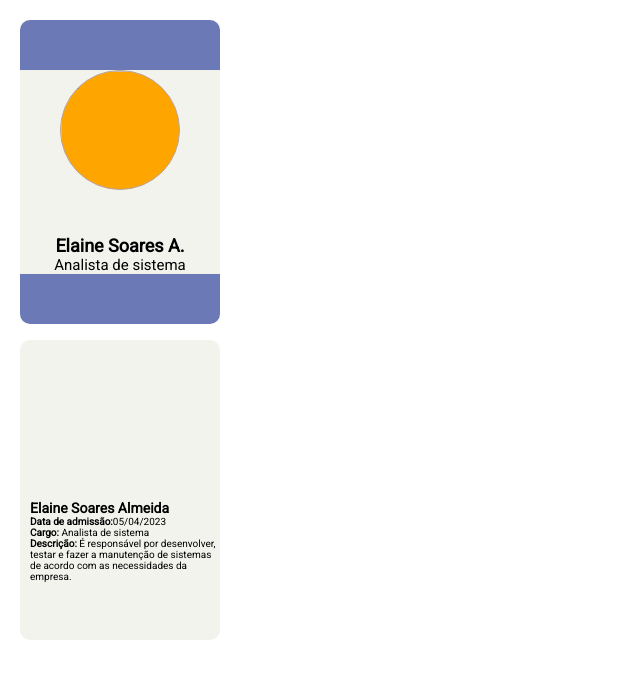
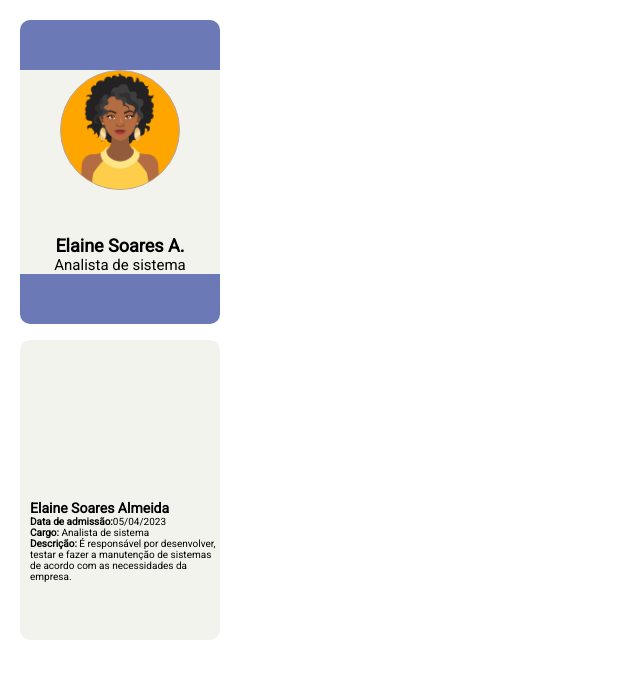
Before and after one commit to elasoares/Cracha, a plain HTML site: page index.html in a window 1280 px wide. Shown: the whole page, without its empty margins (0-640 px from the left). Drawn offline with Linux system fonts and the light colour scheme.

Commit message:
index.html

```diff
--- a/index.html
+++ b/index.html
@@ -14,7 +14,7 @@
 
   <div id="pai">
     <div class="colorHeader">
-      <img class="img" src="imagens/cracha_img1.png">
+      <img class="img" src="./cracha_img1.png">
     </div>
 
 
```
